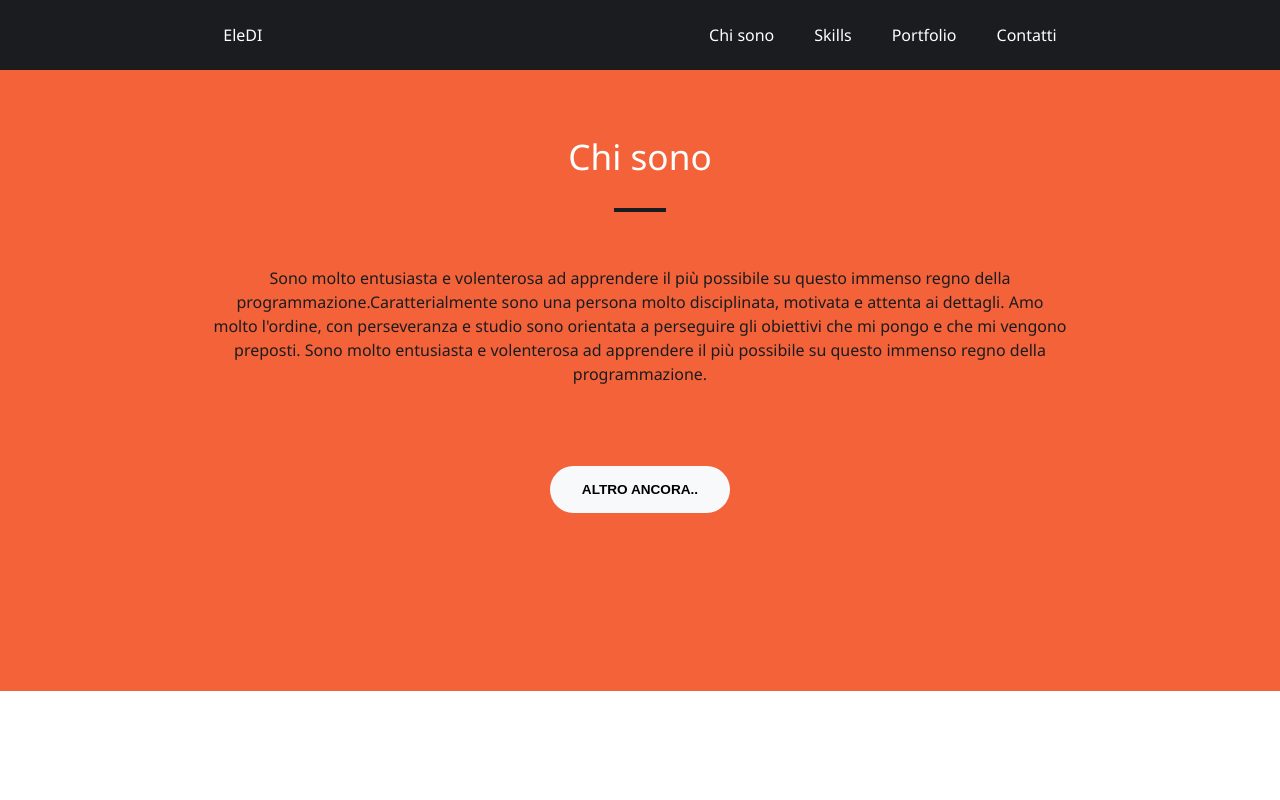
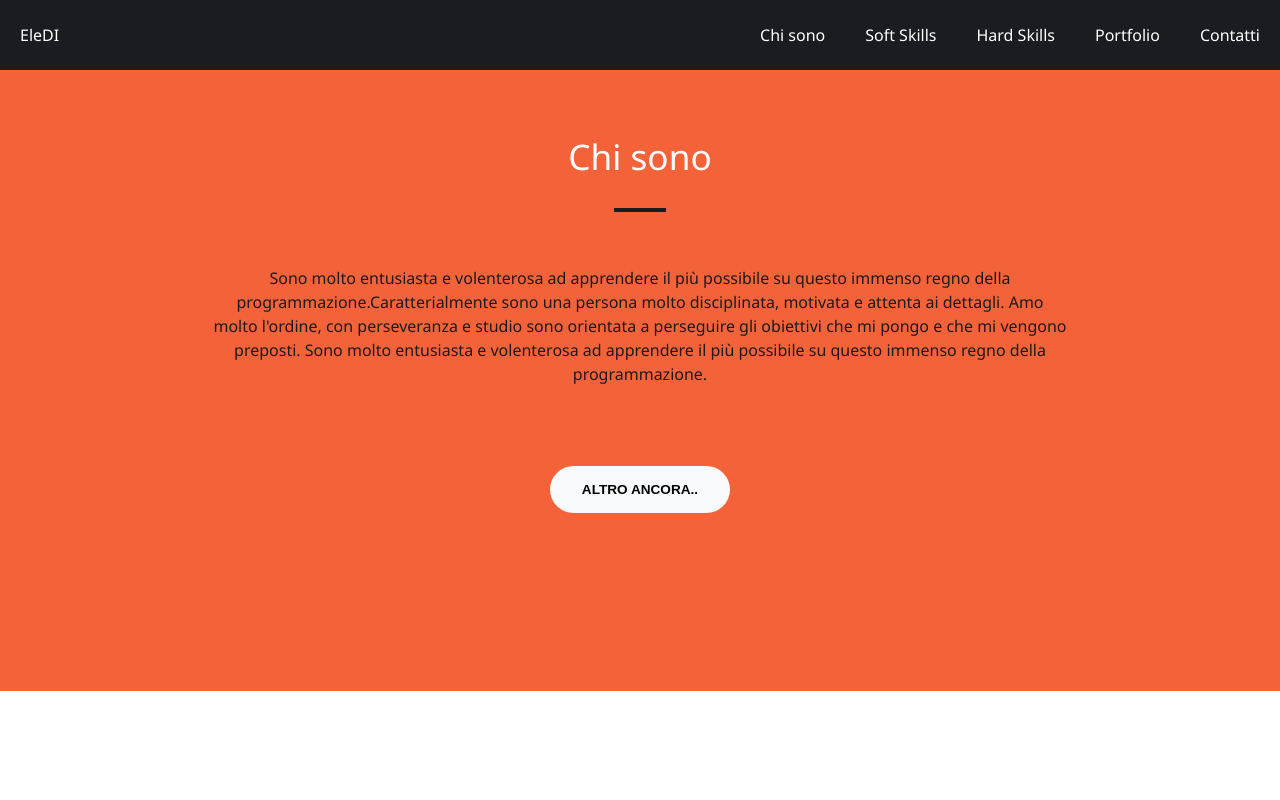
Before and after one commit to eletodosdias/my-app, a React (Create React App) app: page / in a window 1280 px wide. Shown: the top 800 px of the page. Built offline with nearby package versions, Linux system fonts and the light colour scheme.

Commit message:
aggiunto hard skills nella nav

```diff
--- a/src/App.js
+++ b/src/App.js
@@ -49,10 +49,10 @@ function App() {
         <div className={styles.chisonoDescription}>
           <p> {chisonoDescription} </p>
         </div>
-        <SectionButton linkHref="#link-skills" title="Altro ancora.." />
+        <SectionButton linkHref="#link-softskills" title="Altro ancora.." />
       </HorizontalSection>
 
-      <HorizontalSection title="Skills" id="link-skills" className={styles.skillsSection}  >
+      <HorizontalSection title="Skills" id="link-softskills" className={styles.skillsSection}  >
         <div className={styles.flexRow} >
 
           {cards.map( (card, index) =>
@@ -67,7 +67,7 @@ function App() {
         </div>
       </HorizontalSection>
 
-      <HorizontalSection title="Hard Skills" id="link-hardSkills" className={styles.hardSkillsSection} >
+      <HorizontalSection title="Hard Skills" id="link-hardskills" className={styles.hardSkillsSection} >
           <div >
             {
               subjects.map( (subject, index) =>
--- a/src/App.module.css
+++ b/src/App.module.css
@@ -1,9 +1,6 @@
 .chisonoSection{
     background-color: #f4623a;
 }
-/* .chisonoDividerColor{
-    background-color: #1a1c1f;
-} */
 .chisonoDescription{
     text-align: center;
     width: 66.66666667%;
--- a/src/components/Header/Header.css
+++ b/src/components/Header/Header.css
@@ -7,6 +7,6 @@ header{
 }
 .d-flex{
     display: flex;
-    justify-content: space-around;
+    justify-content:space-between;
     align-items: center;
 }
--- a/src/components/Header/Header.js
+++ b/src/components/Header/Header.js
@@ -6,7 +6,8 @@ const Header = () => {
                 <Link linkHref="#link-iniziopagina" title="EleDI" />
             <div className='d-flex'>
                 <Link linkHref="#link-chisono" title="Chi sono" />
-                <Link linkHref="#link-skills"  title="Skills" />
+                <Link linkHref="#link-softskills"  title="Soft Skills" />
+                <Link linkHref="#link-hardskills"  title="Hard Skills" />
                 <Link linkHref="#link-portfolio" title="Portfolio" />
                 <Link linkHref="#link-contatti"title="Contatti" />
             </div>
--- a/src/components/SkillScoreBar/SkillScoreBar.css
+++ b/src/components/SkillScoreBar/SkillScoreBar.css
@@ -10,16 +10,15 @@
     flex-wrap: wrap;
 }
 .skillscore-bar{
+    width: 400px;
     height: 41px;
     border-radius: 20px;
-    width: 300px;
     background-color: #ebeaec;
     border: 2px solid #2e2e2e;
 }
 .skillscore{
     height: 29px;
     border-radius: 20px 8px 8px 20px;
-    /* background-color: #f4623a; */
     margin-top: 4px;
     margin-left: 4px;
 }
--- a/src/components/SkillScoreBar/SkillScoreBar.js
+++ b/src/components/SkillScoreBar/SkillScoreBar.js
@@ -3,7 +3,6 @@ const SkillScoreBar = ({title, value, color}) => {
     return(
         <div className='skillscore-container' >
             <h5>{title}</h5>
-
             <div className='display-flex'>
                 <div className='skillscore-bar'>
                     <div
```
